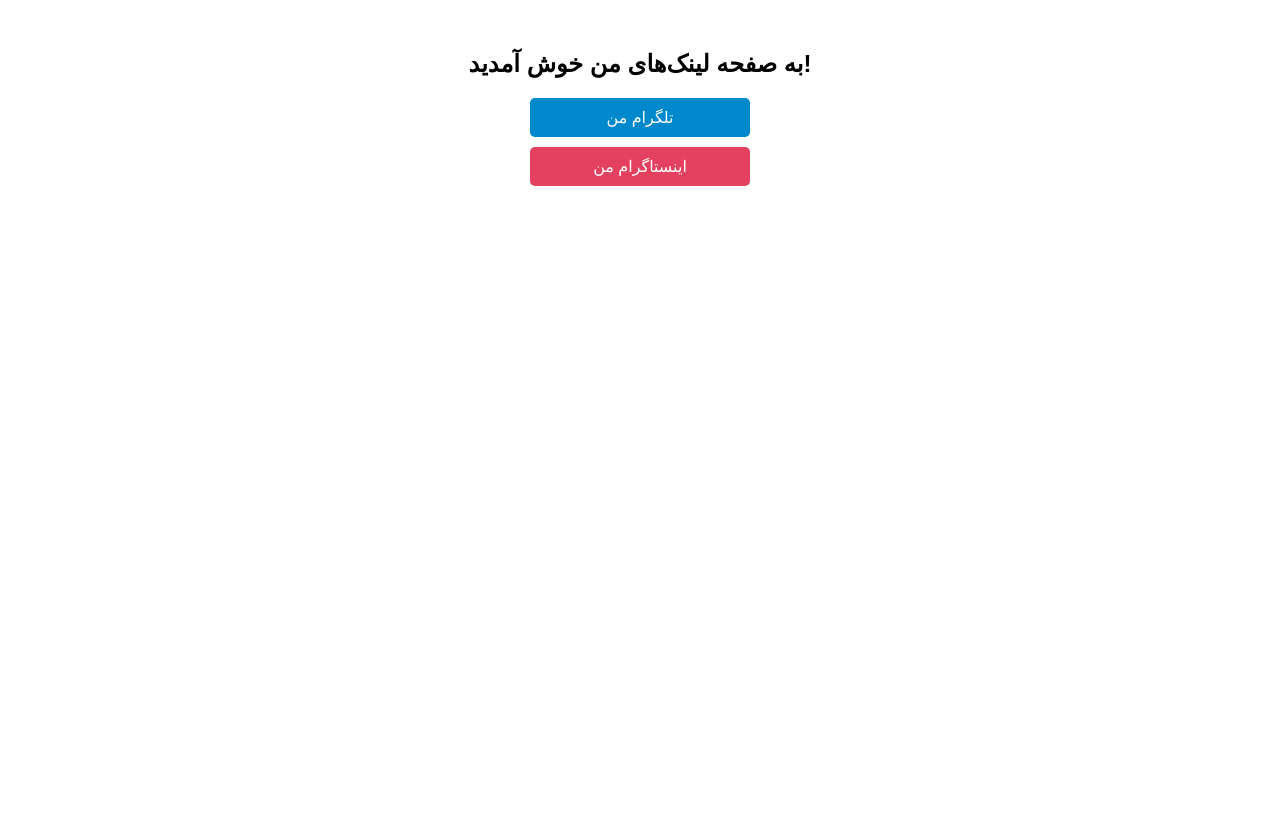
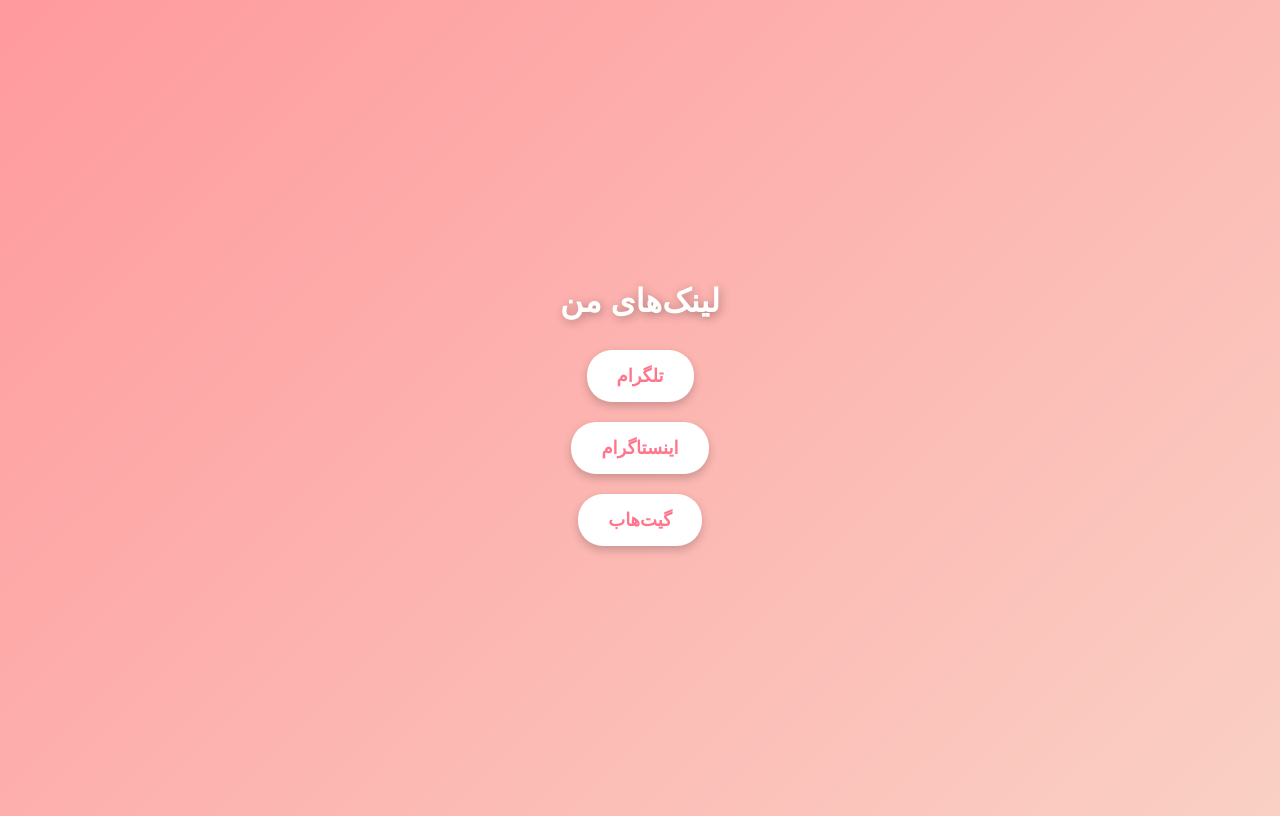
Before and after one commit to Sajjad-A85/Golchin, a plain HTML site: page index.html in a window 1280 px wide. Drawn offline with Linux system fonts and the light colour scheme.

Commit message:
آپدیت ظاهر سایت

```diff
--- a/index.html
+++ b/index.html
@@ -3,18 +3,44 @@
 <head>
     <meta charset="UTF-8">
     <meta name="viewport" content="width=device-width, initial-scale=1.0">
-    <title>لینک‌های من</title>
+    <title>سایت لینک‌های من</title>
     <style>
-        body { text-align: center; font-family: Arial, sans-serif; margin: 50px; }
-        .link-btn { display: block; margin: 10px auto; padding: 10px; width: 200px;
-                    text-decoration: none; color: white; border-radius: 5px; }
-        .telegram { background: #0088cc; }
-        .instagram { background: #E4405F; }
+        body {
+            background: linear-gradient(135deg, #ff9a9e, #fad0c4);
+            display: flex;
+            justify-content: center;
+            align-items: center;
+            height: 100vh;
+            flex-direction: column;
+            font-family: Arial, sans-serif;
+        }
+        h1 {
+            color: white;
+            margin-bottom: 20px;
+            text-shadow: 2px 2px 10px rgba(0, 0, 0, 0.3);
+        }
+        .btn {
+            background: white;
+            color: #ff758c;
+            padding: 15px 30px;
+            border-radius: 25px;
+            text-decoration: none;
+            font-size: 18px;
+            font-weight: bold;
+            margin: 10px;
+            transition: 0.3s;
+            box-shadow: 0px 4px 10px rgba(0, 0, 0, 0.2);
+        }
+        .btn:hover {
+            background: #ff758c;
+            color: white;
+        }
     </style>
 </head>
 <body>
-    <h2>به صفحه لینک‌های من خوش آمدید!</h2>
-    <a class="link-btn telegram" href="https://t.me/YourUsername" target="_blank">تلگرام من</a>
-    <a class="link-btn instagram" href="https://instagram.com/YourUsername" target="_blank">اینستاگرام من</a>
+    <h1>لینک‌های من</h1>
+    <a class="btn" href="https://t.me/fruits_and_vegetables_golchin" target="_blank">تلگرام</a>
+    <a class="btn" href="https://instagram.com/YOUR_INSTAGRAM" target="_blank">اینستاگرام</a>
+    <a class="btn" href="https://github.com/YOUR_GITHUB" target="_blank">گیت‌هاب</a>
 </body>
 </html>
```
